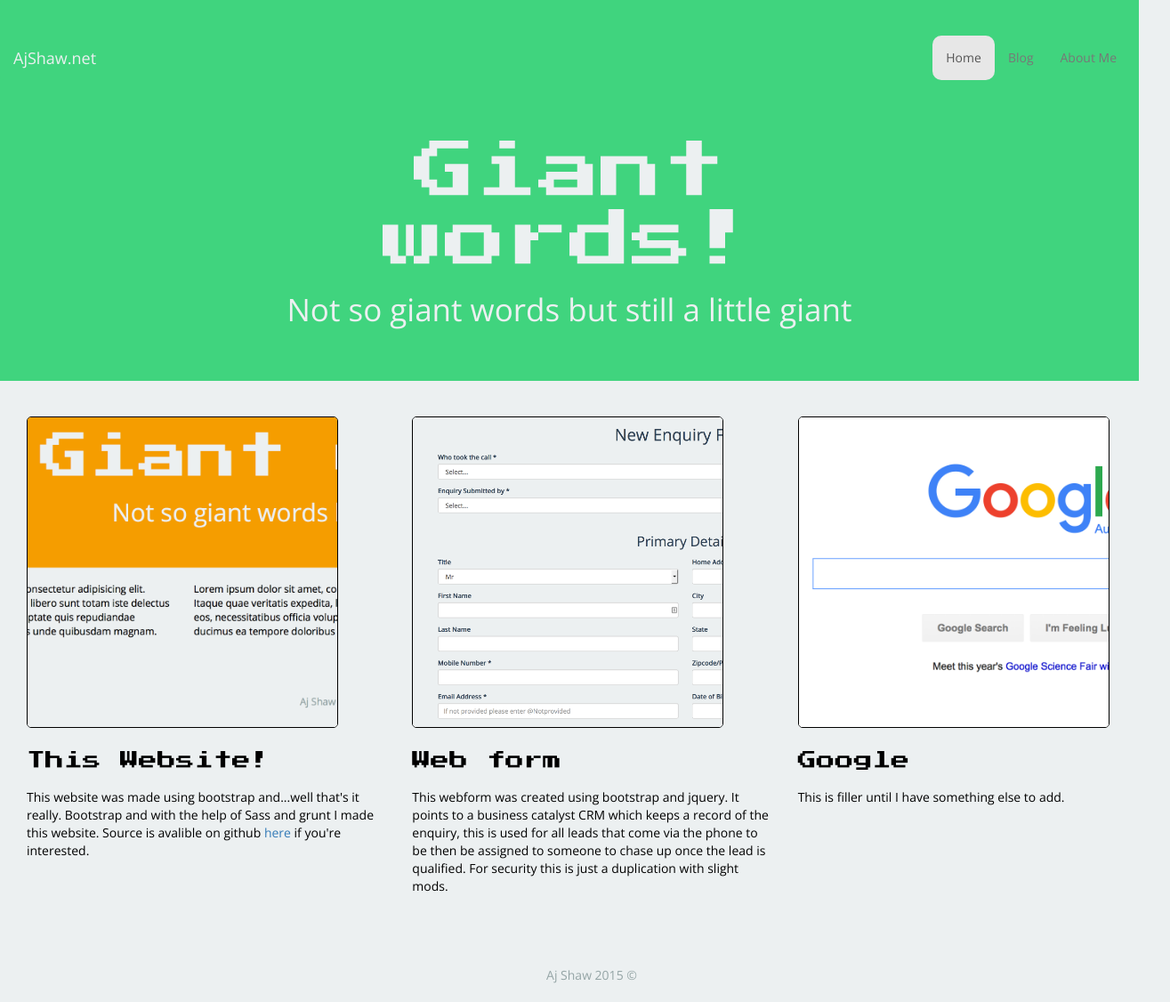
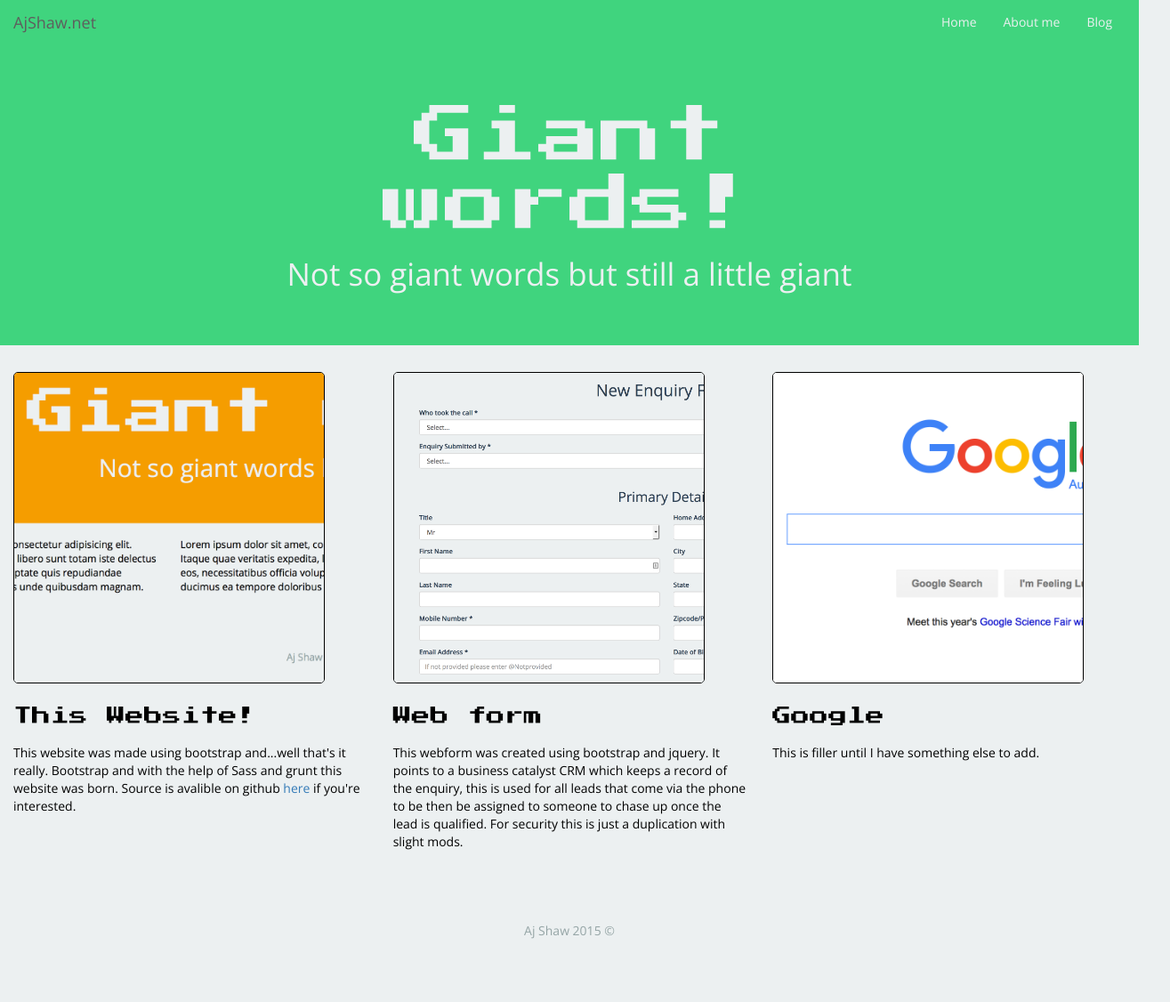
Before and after one commit to Ajshawit/Personal-Website, a website: page dist/index.html in a window 1280 px wide. Shown: the whole page at 89% size, 1315 px wide, since content can reach past the window. After the commit the page ends 1076 px from the top, so only its background shows below. Drawn offline with nearby package versions, Linux system fonts and the light colour scheme.

Commit message:
Mobile Optimisation

```diff
--- a/dist/css/main.css
+++ b/dist/css/main.css
@@ -15,6 +15,10 @@ body {
 .container-fluid h1, .navbar .navbar-default .navbar-fixed-top h1 {
   font-family: 'Press Start 2P', cursive;
   padding-top: 25px;
+}
+
+.nav .navbar-nav .navbar-right {
+  color: #ecf0f1;
 }
 
 .container {
@@ -35,10 +39,6 @@ body {
   border: none;
 }
 
-.navbar a {
-  margin-top: 40px;
-}
-
 .navbar li:active {
   border-radius: 5px;
 }
@@ -47,12 +47,29 @@ body {
   background-color: #40d47e;
 }
 
-.navbar-default .navbar-brand {
+.navbar-default .navbar-nav > li > a, .navbar-default .navbar-brand {
   color: #ecf0f1;
 }
 
-.navbar-default .navbar-nav > li > a:focus, .navbar-default .navbar-nav > li > a:hover {
+.navbar-default .navbar-nav > .active > a {
+  border-style: solid;
+  border-width: 0px;
+  border-radius: 10px;
+}
+
+.navbar-collapse.collapse.in, .navbar-collapse.collapsing {
+  background-color: #ecf0f1;
+}
+
+button.navbar-toggle.collapsed {
   color: #ecf0f1;
+}
+
+footer {
+  color: #95a5a6;
+  background-color: #ecf0f1;
+  padding-top: 50px;
+  padding-bottom: 10px;
 }
 
 #colSection {
@@ -76,18 +93,5 @@ body {
   border-width: 1px;
   width: 350px;
   height: 350px;
-  margin-top: 40px;
+  margin-top: 30px;
 }
-
-footer {
-  color: #95a5a6;
-  background-color: #ecf0f1;
-  padding-top: 50px;
-  padding-bottom: 10px;
-}
-
-.navbar-default .navbar-nav > .active > a {
-  border-style: solid;
-  border-width: 0px;
-  border-radius: 10px;
-}
--- a/dist/index.html
+++ b/dist/index.html
@@ -11,7 +11,8 @@
 	</head>
 	<body>
 		<nav class="navbar navbar-default">
-			<div class="container">
+			<div class="container-fluid">
+				<!-- Brand and toggle get grouped for better mobile display -->
 				<div class="navbar-header">
 					<button type="button" class="navbar-toggle collapsed" data-toggle="collapse" data-target="#bs-example-navbar-collapse-1" aria-expanded="false">
 					<span class="sr-only">Toggle navigation</span>
@@ -22,14 +23,16 @@
 					<a class="navbar-brand" href="#">AjShaw.net</a>
 				</div>
 				<!-- Collect the nav links, forms, and other content for toggling -->
-				<div class="collapse navbar-collapse navbar-right">
-					<ul class="nav navbar-nav">
-						<li class="active"><a href="#">Home<span class="sr-only">(current)</span></a></li>
+				<div class="collapse navbar-collapse" id="bs-example-navbar-collapse-1">
+					<ul class="nav navbar-nav navbar-right">
+						<li><a href="#">Home</a></li>
+						<li><a href="#">About me</a></li>
 						<li><a href="#">Blog</a></li>
-						<li><a href="#">About Me</a></li>
 					</ul>
-					</div><!-- /.navbar-collapse -->
-					</div><!-- /.container-fluid -->
+				</div>
+				<!-- /.navbar-collapse -->
+			</div>
+			<!-- /.container-fluid -->
 		</nav>
 		<div class="container-fluid">
 			<div id="homeBody">
@@ -42,12 +45,11 @@
 			</div>
 		</div>
 		<div class="container-fluid" id="colSection">
-					<div class="container">
 			<div class="row" id="portfolio">
 				<div class="col-md-4">
 					<a href="https://github.com/Ajshawit/ajshawit.github.io"><img src="img/ajshaw.net.png" alt="This website!"></a>
 					<h1>This Website!</h1>
-								<p>This website was made using bootstrap and...well that's it really. Bootstrap and with the help of Sass and grunt I made this website. Source is avalible on github <a href="https://github.com/Ajshawit/ajshawit.github.io">here</a> if you're interested.</p>
+					<p>This website was made using bootstrap and...well that's it really. Bootstrap and with the help of Sass and grunt this website was born. Source is avalible on github <a href="https://github.com/Ajshawit/ajshawit.github.io">here</a> if you're interested.</p>
 				</div>
 				<div class="col-md-4">
 					<a href="#"><img src="img/NewEnquiryForm.png" alt="New Enquiry form for Law Firm"></a>
```
Lines whose indentation alone changed are shown as unchanged.
